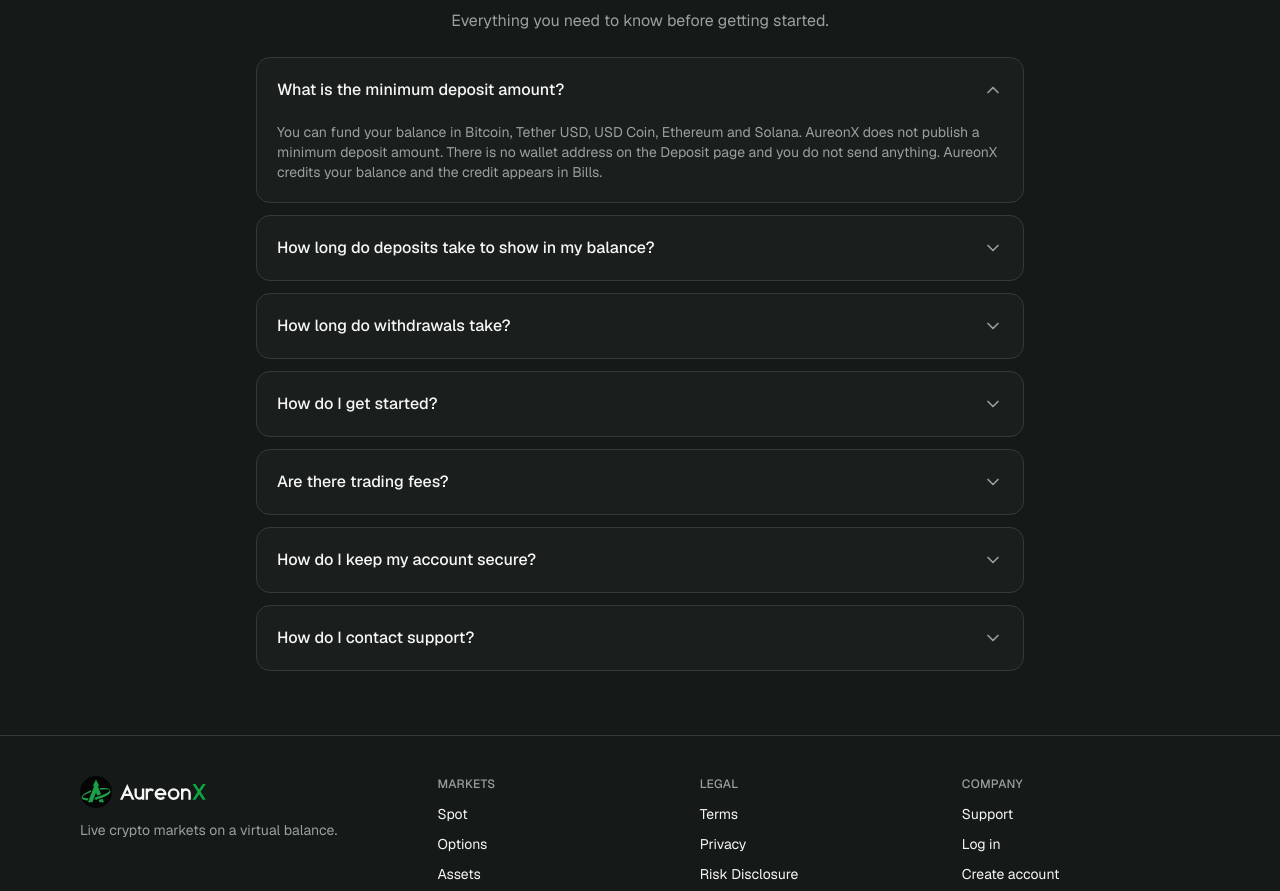
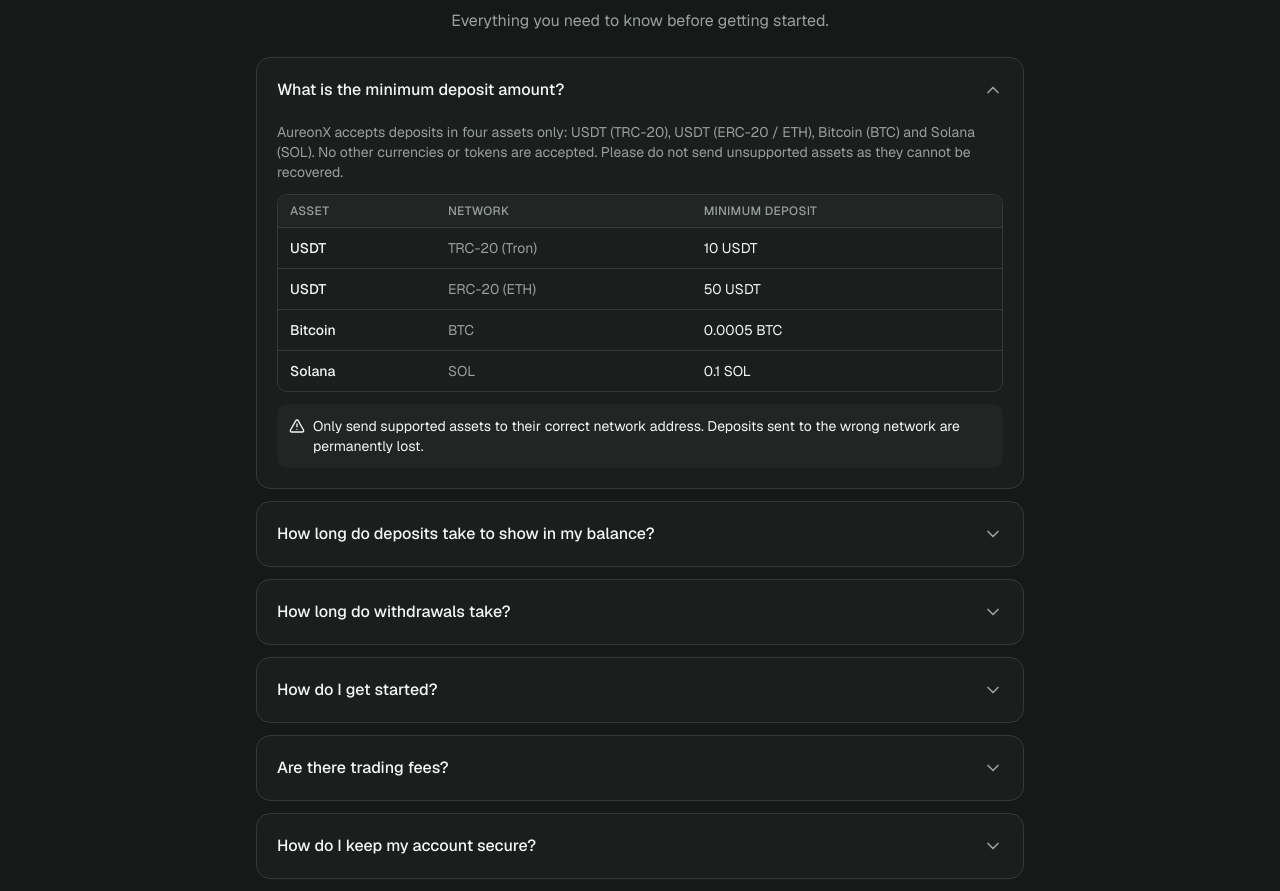
Before and after one commit to apparentlybenz-glitch/Aureondao, a Next.js app: page / in a window 1280 px wide. Shown: the part 1205-2096 px from the top of the page. Built offline with nearby package versions, Linux system fonts and the light colour scheme; no server answers; the database is empty.

Commit message:
Rewrite deposit FAQ with minimums table from shared config
Co-authored-by: apparentlybenz-glitch <apparentlybenz@gmail.com>
Co-Authored-By: Claude Sonnet 5.5 <noreply@anthropic.com>
Claude-Session: https://claude.ai/code/session_01DkM5vdKsT5GWjt9eYoY477

```diff
--- a/messages/en.json
+++ b/messages/en.json
@@ -5,7 +5,17 @@
     "items": {
       "deposit": {
         "question": "What is the minimum deposit amount?",
-        "answer": "You can fund your balance in {coins}. AureonX does not publish a minimum deposit amount. There is no wallet address on the Deposit page and you do not send anything. AureonX credits your balance and the credit appears in Bills."
+        "answer": "AureonX accepts deposits in four assets only: USDT (TRC-20), USDT (ERC-20 / ETH), Bitcoin (BTC) and Solana (SOL). No other currencies or tokens are accepted. Please do not send unsupported assets as they cannot be recovered.",
+        "colAsset": "ASSET",
+        "colNetwork": "NETWORK",
+        "colMinimum": "MINIMUM DEPOSIT",
+        "notice": "Only send supported assets to their correct network address. Deposits sent to the wrong network are permanently lost.",
+        "rows": {
+          "usdtTrc20": { "asset": "USDT", "network": "TRC-20 (Tron)" },
+          "usdtErc20": { "asset": "USDT", "network": "ERC-20 (ETH)" },
+          "btc": { "asset": "Bitcoin", "network": "BTC" },
+          "sol": { "asset": "Solana", "network": "SOL" }
+        }
       },
       "depositTime": {
         "question": "How long do deposits take to show in my balance?",
--- a/src/components/landing/faq-items.tsx
+++ b/src/components/landing/faq-items.tsx
@@ -1,10 +1,10 @@
 import type { ReactNode } from "react";
 import Link from "next/link";
-import { Mail } from "lucide-react";
+import { Mail, TriangleAlert } from "lucide-react";
 import type { useTranslations } from "next-intl";
 import { buttonVariants } from "@/components/ui/button";
 import { cn } from "@/lib/utils";
-import { COINS, type CoinSymbol } from "@/lib/coins";
+import { DEPOSIT_MINIMUMS } from "@/lib/coins";
 
 export type FaqItem = { id: string; question: string; answer: ReactNode };
 
@@ -21,18 +21,12 @@ export const FAQ_KEYS = [
 
 type FaqTranslate = ReturnType<typeof useTranslations<"Faq">>;
 
-function joinList(names: readonly string[]): string {
-  return names.length < 2 ? names.join("") : `${names.slice(0, -1).join(", ")} and ${names[names.length - 1]}`;
-}
-
-// Item 1 names the deposit coins from the shared config (src/lib/coins.ts).
-// No minimum amounts exist in the app, so it is a plain explanation, not a table.
-export function buildFaqItems(t: FaqTranslate, coinName: (symbol: CoinSymbol) => string): FaqItem[] {
-  const coins = joinList(COINS.map((c) => coinName(c.symbol)));
+// Item 1 builds its table from DEPOSIT_MINIMUMS in src/lib/coins.ts.
+export function buildFaqItems(t: FaqTranslate): FaqItem[] {
   return FAQ_KEYS.map((key) => ({
     id: key,
     question: t(`items.${key}.question`),
-    answer: key === "withdrawTime" ? withdrawAnswer(t) : key === "support" ? supportAnswer(t) : <p>{t(`items.${key}.answer`, { coins })}</p>,
+    answer: key === "deposit" ? depositAnswer(t) : key === "withdrawTime" ? withdrawAnswer(t) : key === "support" ? supportAnswer(t) : <p>{t(`items.${key}.answer`)}</p>,
   }));
 }
 
@@ -69,3 +63,35 @@ function supportAnswer(t: FaqTranslate): ReactNode {
     </div>
   );
 }
+
+function depositAnswer(t: FaqTranslate): ReactNode {
+  return (
+    <div className="space-y-3">
+      <p>{t("items.deposit.answer")}</p>
+      <div className="overflow-x-auto rounded-lg border">
+        <table className="w-full min-w-[20rem] text-left text-sm">
+          <thead className="bg-muted text-xs tracking-wide text-muted-foreground">
+            <tr>
+              <th scope="col" className="px-3 py-2 font-medium">{t("items.deposit.colAsset")}</th>
+              <th scope="col" className="px-3 py-2 font-medium">{t("items.deposit.colNetwork")}</th>
+              <th scope="col" className="px-3 py-2 font-medium">{t("items.deposit.colMinimum")}</th>
+            </tr>
+          </thead>
+          <tbody>
+            {DEPOSIT_MINIMUMS.map((row) => (
+              <tr key={row.id} className="border-t">
+                <td className="px-3 py-2.5 font-medium text-foreground">{t(`items.deposit.rows.${row.id}.asset`)}</td>
+                <td className="px-3 py-2.5">{t(`items.deposit.rows.${row.id}.network`)}</td>
+                <td className="px-3 py-2.5 whitespace-nowrap text-foreground">{`${row.min} ${row.symbol}`}</td>
+              </tr>
+            ))}
+          </tbody>
+        </table>
+      </div>
+      <p className="flex gap-2 rounded-lg bg-muted p-3 text-foreground">
+        <TriangleAlert aria-hidden="true" className="mt-0.5 size-4 shrink-0" />
+        <span>{t("items.deposit.notice")}</span>
+      </p>
+    </div>
+  );
+}
--- a/src/components/landing/faq.tsx
+++ b/src/components/landing/faq.tsx
@@ -8,9 +8,8 @@ import { buildFaqItems } from "./faq-items";
 
 export function Faq() {
   const t = useTranslations("Faq");
-  const tDeposit = useTranslations("Deposit");
   const base = useId();
-  const items = buildFaqItems(t, (symbol) => tDeposit(`coins.${symbol}`));
+  const items = buildFaqItems(t);
   const [open, setOpen] = useState<ReadonlySet<string>>(() => new Set([items[0].id]));
 
   function toggle(id: string) {
--- a/src/lib/coins.ts
+++ b/src/lib/coins.ts
@@ -10,3 +10,14 @@ export const COINS = [
 
 export type CoinSymbol = (typeof COINS)[number]["symbol"];
 export type NetworkKey = (typeof COINS)[number]["networks"][number];
+
+// Minimum deposit per supported asset and network, shown in the landing FAQ.
+// `min` is a decimal string in units of `symbol`. The FAQ table reads only this.
+export const DEPOSIT_MINIMUMS = [
+  { id: "usdtTrc20", symbol: "USDT", network: "trc20", min: "10" },
+  { id: "usdtErc20", symbol: "USDT", network: "erc20", min: "50" },
+  { id: "btc", symbol: "BTC", network: "bitcoin", min: "0.0005" },
+  { id: "sol", symbol: "SOL", network: "solana", min: "0.1" },
+] as const satisfies readonly { id: string; symbol: CoinSymbol; network: NetworkKey; min: string }[];
+
+export type DepositMinimumId = (typeof DEPOSIT_MINIMUMS)[number]["id"];
```
Also changed, not shown: 1 other file (tests, documents, lock files or other folders).
